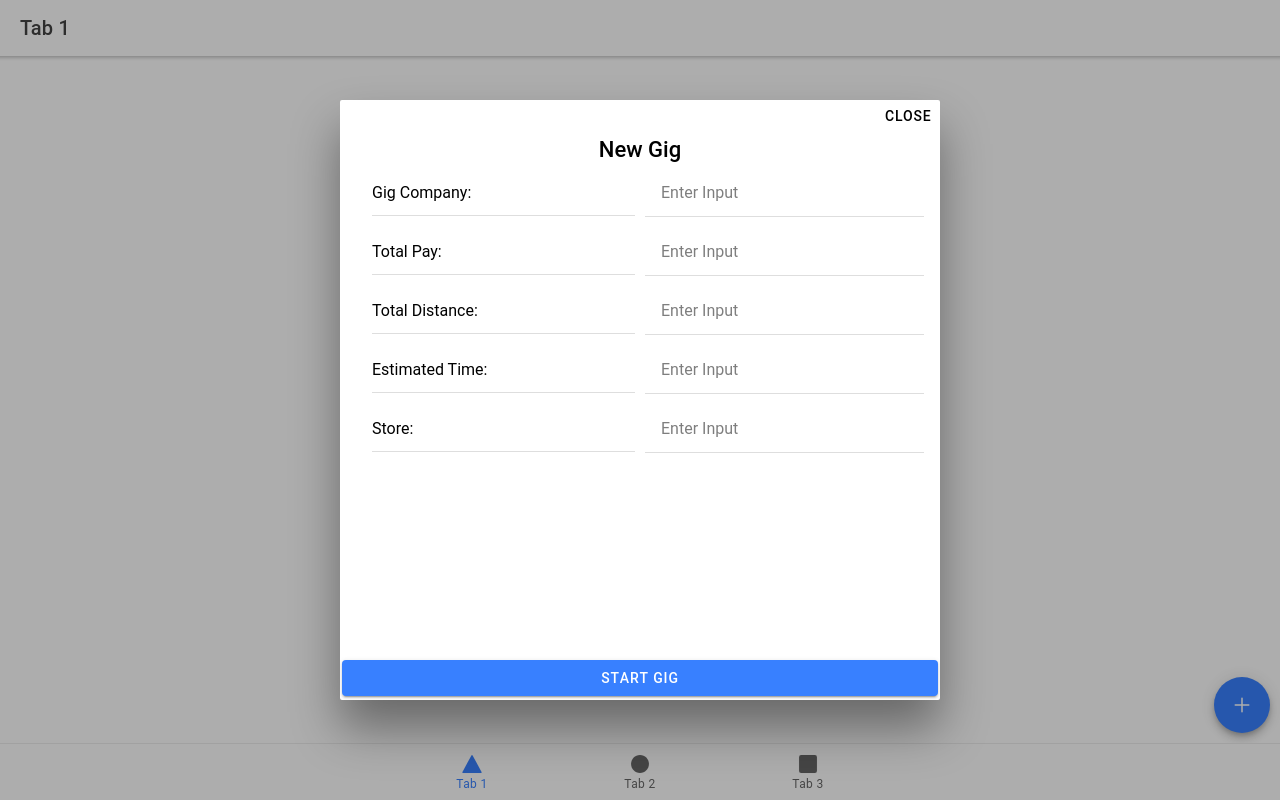
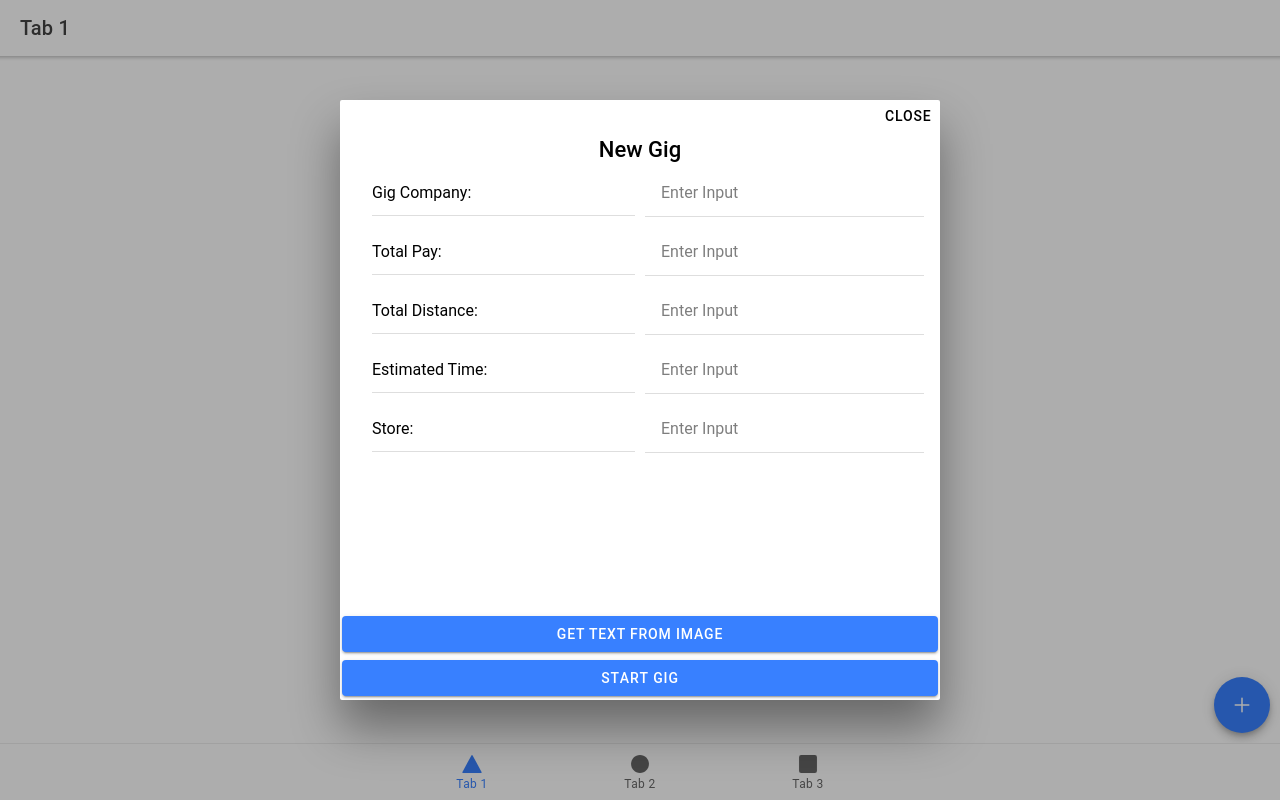
Before and after one commit to jmichelotti/we-gig, a React (Create React App) app: page /tab1 in a window 1280 px wide. Both pictures are taken after a click on the element 1242 px from the left and 705 px from the top of the page. Built offline with nearby package versions, Linux system fonts and the light colour scheme.

Commit message:
getting image recognition - still need to analyze data

```diff
--- a/src/components/NewGigModal.tsx
+++ b/src/components/NewGigModal.tsx
@@ -12,6 +12,15 @@ const NewGigModal: React.FC = () => {
     const [timeNum, setTimeNum] = useState(0);
     const [storeText, setStoreText] = useState("");
     const [timestamps, setTimestamps] = useState({} as Timestamps);
+    const [imageText, setImageText] = useState({});
+
+    // interface data {
+    //     analyzeResult: [
+    //     readResults: [
+
+    //     ]
+    // ]
+    // }
 
     const info: CurrentGig = {
         company: companyText,
@@ -27,6 +36,22 @@ const NewGigModal: React.FC = () => {
         timestamps.startTime = day.getTime();
         const response = await axios.put("http://localhost:3000/currentGigs/1", info);
     };
+
+    const getImageText = async () => {
+        const text2 = axios.get("https://eastus.api.cognitive.microsoft.com/vision/v3.0/read/analyzeResults/c8e7121b-f5b9-4739-bec0-e84578f16e11", {
+            headers: {
+                'Ocp-Apim-Subscription-Key': 'e8735e46ca744b2ca52a668109948856'
+            }
+        })
+            .then(response => {
+                // If request is good...
+                console.log(response.data);
+                setImageText(response.data);
+            })
+            .catch((error) => {
+                console.log('error ' + error);
+            });
+    }
 
 
     return (
@@ -101,6 +126,7 @@ const NewGigModal: React.FC = () => {
                     </IonCol>
                 </IonRow>
             </IonGrid>
+            <IonButton onClick={getImageText}>Get Text From Image</IonButton>
             <IonButton href="/CurrentGigScreen" onClick={updateCurrGig}>Start Gig</IonButton>
         </>
     );
```
Also changed, not shown: 1 other file (tests, documents, lock files or other folders).
